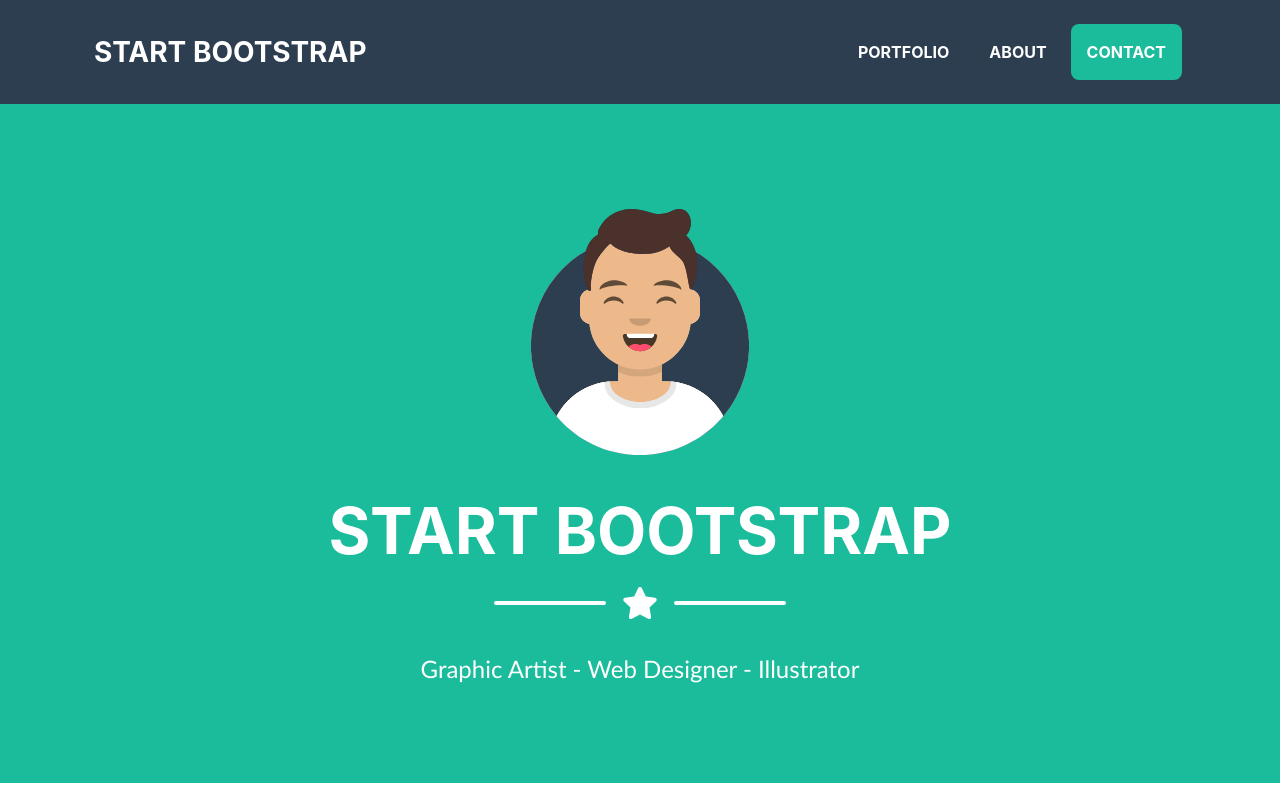
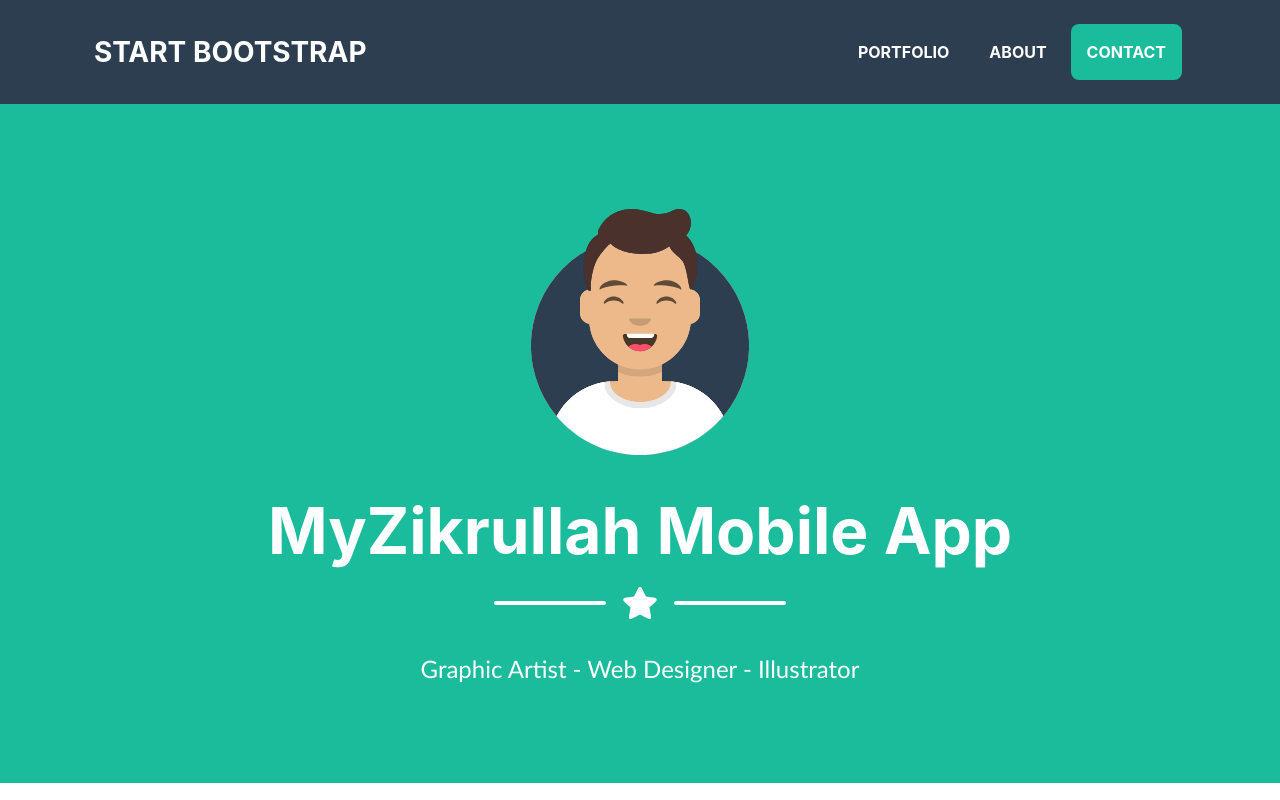
Before and after one commit to KhaidirKhaizuki/myZikrullah, a plain HTML site: page index.html in a window 1280 px wide. Shown: the top 800 px of the page. Drawn offline with nearby package versions, Linux system fonts and the light colour scheme; a web font is replaced by a local one.

Commit message:
Update index.html

```diff
--- a/index.html
+++ b/index.html
@@ -5,7 +5,7 @@
         <meta name="viewport" content="width=device-width, initial-scale=1, shrink-to-fit=no">
         <meta name="description" content="">
         <meta name="author" content="">
-        <title>Freelancer - Start Bootstrap Theme</title>
+        <title>MyZikrullah Mobile App</title>
         <!-- Font Awesome icons (free version)-->
         <script src="https://cdnjs.cloudflare.com/ajax/libs/font-awesome/5.13.0/js/all.min.js" crossorigin="anonymous"></script>
         <!-- Core theme CSS (includes Bootstrap)-->
@@ -34,7 +34,7 @@
             <div class="container d-flex align-items-center flex-column">
                 <!-- Masthead Avatar Image--><img class="masthead-avatar mb-5" src="assets/img/avataaars.svg" alt="">
                 <!-- Masthead Heading-->
-                <h1 class="masthead-heading mb-0">START BOOTSTRAP</h1>
+                <h1 class="masthead-heading mb-0">MyZikrullah Mobile App</h1>
                 <!-- Icon Divider-->
                 <div class="divider-custom divider-light">
                     <div class="divider-custom-line"></div>
```
